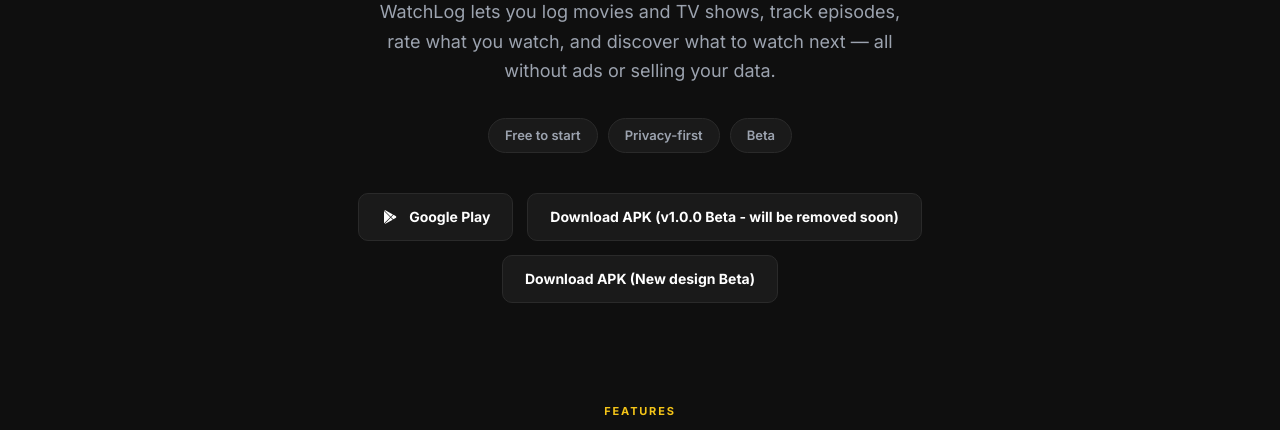
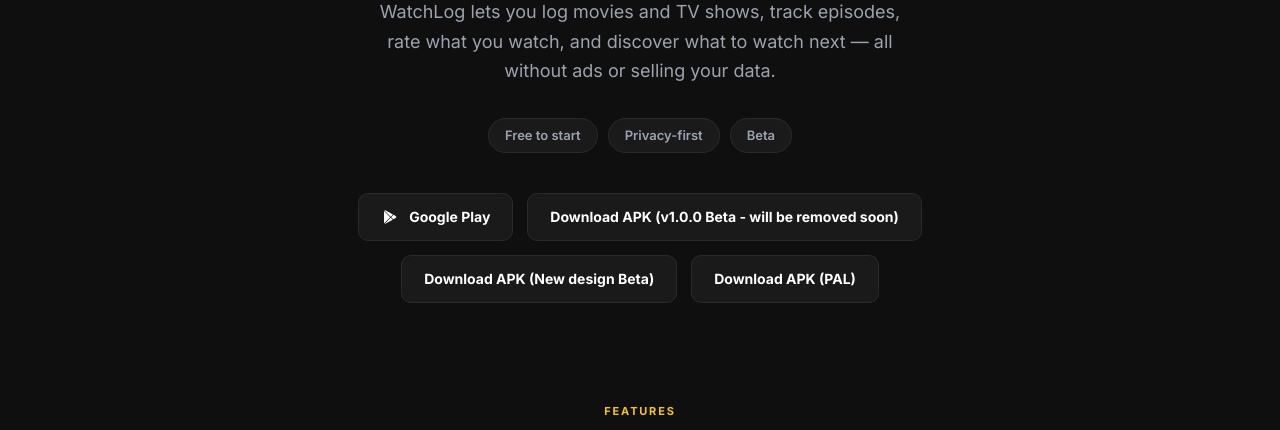
Before and after one commit to chathuraprasanga/watchlog-landing, a plain HTML site: page index.html in a window 1280 px wide. Shown: the part 351-781 px from the top of the page. Drawn offline with Linux system fonts and the light colour scheme.

Commit message:
Add PAL APK download button
Co-Authored-By: Claude Sonnet 5.5 <noreply@anthropic.com>

```diff
--- a/index.html
+++ b/index.html
@@ -309,6 +309,9 @@
       <a href="assets/apks/watchlog-new-design.apk" class="store-btn store-btn-secondary" download>
         Download APK (New design Beta)
       </a>
+      <a href="assets/apks/pal.apk" class="store-btn store-btn-secondary" download>
+        Download APK (PAL)
+      </a>
     </div>
   </section>
 
```
Also changed, not shown: 1 other file.
